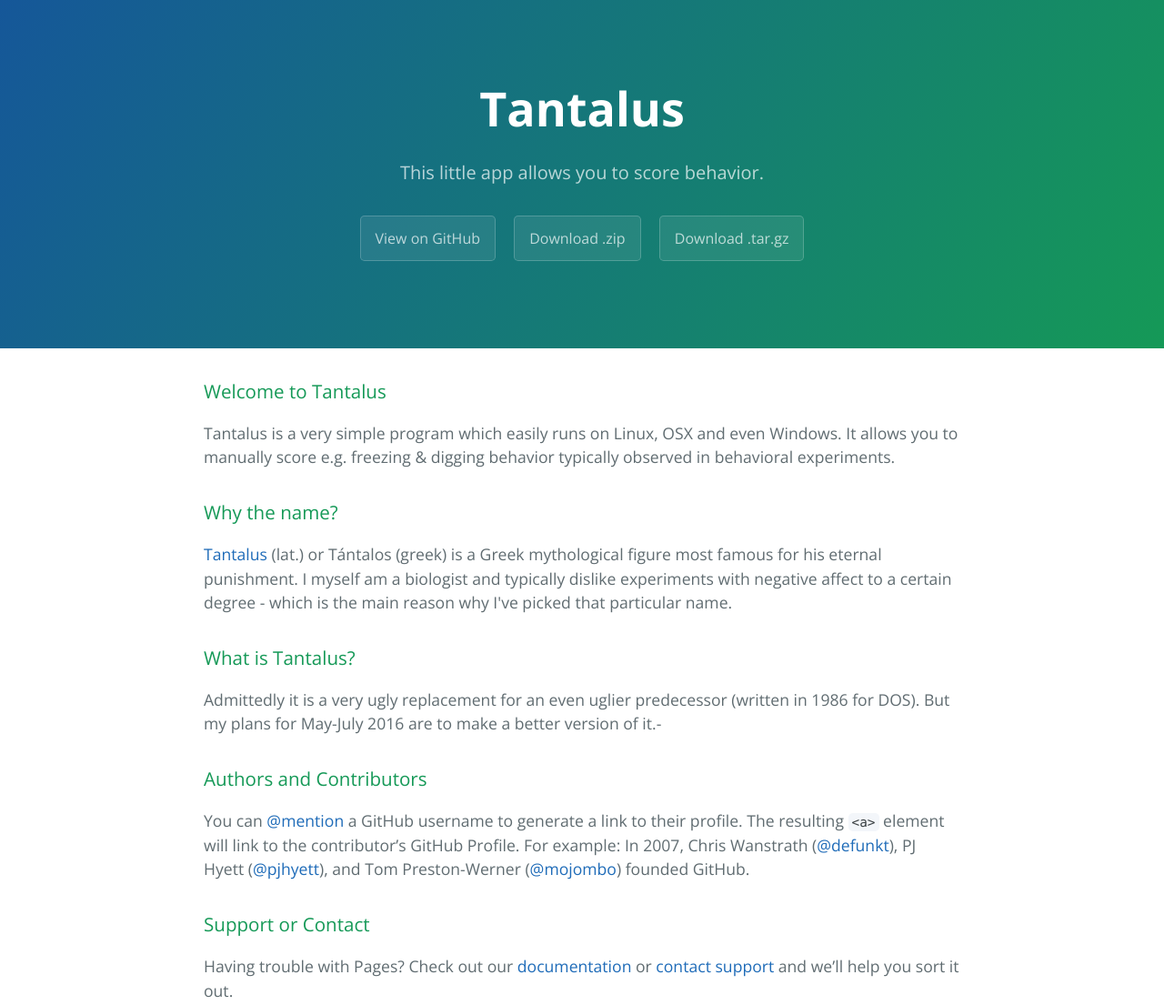
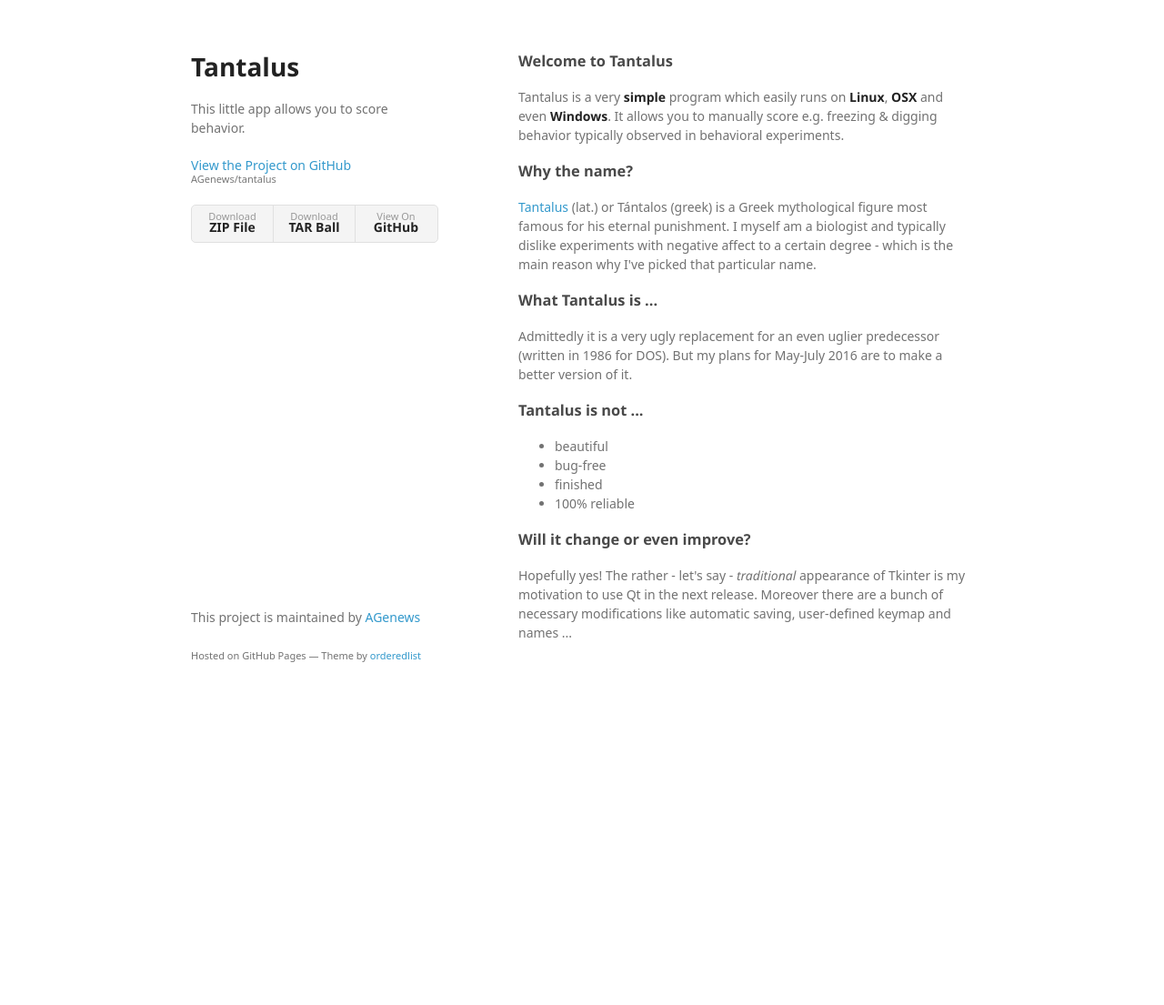
Before and after one commit to AGenews/tantalus, a plain HTML site: page index.html in a window 1280 px wide. Shown: the top 1105 px of the page at 91% size. After the commit the page ends 800 px from the top, so only its background shows below. Drawn offline with nearby package versions, Linux system fonts and the light colour scheme; a web font is replaced by a local one.

Commit message:
Create gh-pages branch via GitHub

```diff
--- a/index.html
+++ b/index.html
@@ -1,28 +1,37 @@
-<!DOCTYPE html>
-<html lang="en-us">
+<!doctype html>
+<html>
   <head>
-    <meta charset="UTF-8">
+    <meta charset="utf-8">
+    <meta http-equiv="X-UA-Compatible" content="chrome=1">
     <title>Tantalus by AGenews</title>
-    <meta name="viewport" content="width=device-width, initial-scale=1">
-    <link rel="stylesheet" type="text/css" href="stylesheets/normalize.css" media="screen">
-    <link href='https://fonts.googleapis.com/css?family=Open+Sans:400,700' rel='stylesheet' type='text/css'>
-    <link rel="stylesheet" type="text/css" href="stylesheets/stylesheet.css" media="screen">
-    <link rel="stylesheet" type="text/css" href="stylesheets/github-light.css" media="screen">
+
+    <link rel="stylesheet" href="stylesheets/styles.css">
+    <link rel="stylesheet" href="stylesheets/github-light.css">
+    <meta name="viewport" content="width=device-width">
+    <!--[if lt IE 9]>
+    <script src="//html5shiv.googlecode.com/svn/trunk/html5.js"></script>
+    <![endif]-->
   </head>
   <body>
-    <section class="page-header">
-      <h1 class="project-name">Tantalus</h1>
-      <h2 class="project-tagline">This little app allows you to score behavior. </h2>
-      <a href="https://github.com/AGenews/tantalus" class="btn">View on GitHub</a>
-      <a href="https://github.com/AGenews/tantalus/zipball/master" class="btn">Download .zip</a>
-      <a href="https://github.com/AGenews/tantalus/tarball/master" class="btn">Download .tar.gz</a>
-    </section>
+    <div class="wrapper">
+      <header>
+        <h1>Tantalus</h1>
+        <p>This little app allows you to score behavior. </p>
 
-    <section class="main-content">
-      <h3>
+        <p class="view"><a href="https://github.com/AGenews/tantalus">View the Project on GitHub <small>AGenews/tantalus</small></a></p>
+
+
+        <ul>
+          <li><a href="https://github.com/AGenews/tantalus/zipball/master">Download <strong>ZIP File</strong></a></li>
+          <li><a href="https://github.com/AGenews/tantalus/tarball/master">Download <strong>TAR Ball</strong></a></li>
+          <li><a href="https://github.com/AGenews/tantalus">View On <strong>GitHub</strong></a></li>
+        </ul>
+      </header>
+      <section>
+        <h3>
 <a id="welcome-to-tantalus" class="anchor" href="#welcome-to-tantalus" aria-hidden="true"><span class="octicon octicon-link"></span></a>Welcome to Tantalus</h3>
 
-<p>Tantalus is a very simple program which easily runs on Linux, OSX and even Windows. It allows you to manually score e.g. freezing &amp; digging behavior typically observed in behavioral experiments.</p>
+<p>Tantalus is a very <strong>simple</strong> program which easily runs on <strong>Linux</strong>, <strong>OSX</strong> and even <strong>Windows</strong>. It allows you to manually score e.g. freezing &amp; digging behavior typically observed in behavioral experiments.</p>
 
 <h3>
 <a id="why-the-name" class="anchor" href="#why-the-name" aria-hidden="true"><span class="octicon octicon-link"></span></a>Why the name?</h3>
@@ -30,28 +39,31 @@
 <p><a href="https://en.wikipedia.org/wiki/Tantalus">Tantalus</a> (lat.) or Tántalos (greek) is a Greek mythological figure most famous for his eternal punishment. I myself am a biologist and typically dislike experiments with negative affect to a certain degree - which is the main reason why I've picked that particular name.</p>
 
 <h3>
-<a id="what-is-tantalus" class="anchor" href="#what-is-tantalus" aria-hidden="true"><span class="octicon octicon-link"></span></a>What is Tantalus?</h3>
+<a id="what-tantalus-is-" class="anchor" href="#what-tantalus-is-" aria-hidden="true"><span class="octicon octicon-link"></span></a>What Tantalus is ...</h3>
 
-<p>Admittedly it is a very ugly replacement for an even uglier predecessor (written in 1986 for DOS). But my plans for May-July 2016 are to  make a better version of it.-</p>
+<p>Admittedly it is a very ugly replacement for an even uglier predecessor (written in 1986 for DOS). But my plans for May-July 2016 are to  make a better version of it.</p>
 
 <h3>
-<a id="authors-and-contributors" class="anchor" href="#authors-and-contributors" aria-hidden="true"><span class="octicon octicon-link"></span></a>Authors and Contributors</h3>
+<a id="tantalus-is-not-" class="anchor" href="#tantalus-is-not-" aria-hidden="true"><span class="octicon octicon-link"></span></a>Tantalus is not ...</h3>
 
-<p>You can <a href="https://github.com/blog/821" class="user-mention">@mention</a> a GitHub username to generate a link to their profile. The resulting <code>&lt;a&gt;</code> element will link to the contributor’s GitHub Profile. For example: In 2007, Chris Wanstrath (<a href="https://github.com/defunkt" class="user-mention">@defunkt</a>), PJ Hyett (<a href="https://github.com/pjhyett" class="user-mention">@pjhyett</a>), and Tom Preston-Werner (<a href="https://github.com/mojombo" class="user-mention">@mojombo</a>) founded GitHub.</p>
+<ul>
+<li>beautiful</li>
+<li>bug-free</li>
+<li>finished</li>
+<li>100% reliable</li>
+</ul>
 
 <h3>
-<a id="support-or-contact" class="anchor" href="#support-or-contact" aria-hidden="true"><span class="octicon octicon-link"></span></a>Support or Contact</h3>
+<a id="will-it-change-or-even-improve" class="anchor" href="#will-it-change-or-even-improve" aria-hidden="true"><span class="octicon octicon-link"></span></a>Will it change or even improve?</h3>
 
-<p>Having trouble with Pages? Check out our <a href="https://help.github.com/pages">documentation</a> or <a href="https://github.com/contact">contact support</a> and we’ll help you sort it out.</p>
-
-      <footer class="site-footer">
-        <span class="site-footer-owner"><a href="https://github.com/AGenews/tantalus">Tantalus</a> is maintained by <a href="https://github.com/AGenews">AGenews</a>.</span>
-
-        <span class="site-footer-credits">This page was generated by <a href="https://pages.github.com">GitHub Pages</a> using the <a href="https://github.com/jasonlong/cayman-theme">Cayman theme</a> by <a href="https://twitter.com/jasonlong">Jason Long</a>.</span>
+<p>Hopefully yes! The rather - let's say - <em>traditional</em> appearance of Tkinter is my motivation to use Qt in the next release. Moreover there are a bunch of necessary modifications like automatic saving, user-defined keymap and names ...</p>
+      </section>
+      <footer>
+        <p>This project is maintained by <a href="https://github.com/AGenews">AGenews</a></p>
+        <p><small>Hosted on GitHub Pages &mdash; Theme by <a href="https://github.com/orderedlist">orderedlist</a></small></p>
       </footer>
-
-    </section>
-
+    </div>
+    <script src="javascripts/scale.fix.js"></script>
 
   </body>
 </html>
--- a/params.json
+++ b/params.json
@@ -1 +1 @@
-{"name":"Tantalus","tagline":"This little app allows you to score behavior. ","body":"### Welcome to Tantalus\r\nTantalus is a very simple program which easily runs on Linux, OSX and even Windows. It allows you to manually score e.g. freezing & digging behavior typically observed in behavioral experiments.\r\n\r\n### Why the name?\r\n[Tantalus](https://en.wikipedia.org/wiki/Tantalus) (lat.) or Tántalos (greek) is a Greek mythological figure most famous for his eternal punishment. I myself am a biologist and typically dislike experiments with negative affect to a certain degree - which is the main reason why I've picked that particular name.\r\n\r\n### What is Tantalus?\r\nAdmittedly it is a very ugly replacement for an even uglier predecessor (written in 1986 for DOS). But my plans for May-July 2016 are to  make a better version of it.-\r\n\r\n### Authors and Contributors\r\nYou can @mention a GitHub username to generate a link to their profile. The resulting `<a>` element will link to the contributor’s GitHub Profile. For example: In 2007, Chris Wanstrath (@defunkt), PJ Hyett (@pjhyett), and Tom Preston-Werner (@mojombo) founded GitHub.\r\n\r\n### Support or Contact\r\nHaving trouble with Pages? Check out our [documentation](https://help.github.com/pages) or [contact support](https://github.com/contact) and we’ll help you sort it out.\r\n","google":"","note":"Don't delete this file! It's used internally to help with page regeneration."}
+{"name":"Tantalus","tagline":"This little app allows you to score behavior. ","body":"### Welcome to Tantalus\r\nTantalus is a very **simple** program which easily runs on **Linux**, **OSX** and even **Windows**. It allows you to manually score e.g. freezing & digging behavior typically observed in behavioral experiments.\r\n\r\n### Why the name?\r\n[Tantalus](https://en.wikipedia.org/wiki/Tantalus) (lat.) or Tántalos (greek) is a Greek mythological figure most famous for his eternal punishment. I myself am a biologist and typically dislike experiments with negative affect to a certain degree - which is the main reason why I've picked that particular name.\r\n\r\n### What Tantalus is ...\r\nAdmittedly it is a very ugly replacement for an even uglier predecessor (written in 1986 for DOS). But my plans for May-July 2016 are to  make a better version of it.\r\n\r\n### Tantalus is not ...\r\n* beautiful\r\n* bug-free\r\n* finished\r\n* 100% reliable\r\n\r\n### Will it change or even improve?\r\nHopefully yes! The rather - let's say - *traditional* appearance of Tkinter is my motivation to use Qt in the next release. Moreover there are a bunch of necessary modifications like automatic saving, user-defined keymap and names ...\r\n\r\n\r\n","google":"","note":"Don't delete this file! It's used internally to help with page regeneration."}
--- /dev/null
+++ b/stylesheets/styles.css
@@ -0,0 +1,324 @@
+@font-face {
+  font-family: 'Noto Sans';
+  font-weight: 400;
+  font-style: normal;
+  src: url('../fonts/Noto-Sans-regular/Noto-Sans-regular.eot');
+  src: url('../fonts/Noto-Sans-regular/Noto-Sans-regular.eot?#iefix') format('embedded-opentype'),
+       local('Noto Sans'),
+       local('Noto-Sans-regular'),
+       url('../fonts/Noto-Sans-regular/Noto-Sans-regular.woff2') format('woff2'),
+       url('../fonts/Noto-Sans-regular/Noto-Sans-regular.woff') format('woff'),
+       url('../fonts/Noto-Sans-regular/Noto-Sans-regular.ttf') format('truetype'),
+       url('../fonts/Noto-Sans-regular/Noto-Sans-regular.svg#NotoSans') format('svg');
+}
+
+@font-face {
+  font-family: 'Noto Sans';
+  font-weight: 700;
+  font-style: normal;
+  src: url('../fonts/Noto-Sans-700/Noto-Sans-700.eot');
+  src: url('../fonts/Noto-Sans-700/Noto-Sans-700.eot?#iefix') format('embedded-opentype'),
+       local('Noto Sans Bold'),
+       local('Noto-Sans-700'),
+       url('../fonts/Noto-Sans-700/Noto-Sans-700.woff2') format('woff2'),
+       url('../fonts/Noto-Sans-700/Noto-Sans-700.woff') format('woff'),
+       url('../fonts/Noto-Sans-700/Noto-Sans-700.ttf') format('truetype'),
+       url('../fonts/Noto-Sans-700/Noto-Sans-700.svg#NotoSans') format('svg');
+}
+
+@font-face {
+  font-family: 'Noto Sans';
+  font-weight: 400;
+  font-style: italic;
+  src: url('../fonts/Noto-Sans-italic/Noto-Sans-italic.eot');
+  src: url('../fonts/Noto-Sans-italic/Noto-Sans-italic.eot?#iefix') format('embedded-opentype'),
+       local('Noto Sans Italic'),
+       local('Noto-Sans-italic'),
+       url('../fonts/Noto-Sans-italic/Noto-Sans-italic.woff2') format('woff2'),
+       url('../fonts/Noto-Sans-italic/Noto-Sans-italic.woff') format('woff'),
+       url('../fonts/Noto-Sans-italic/Noto-Sans-italic.ttf') format('truetype'),
+       url('../fonts/Noto-Sans-italic/Noto-Sans-italic.svg#NotoSans') format('svg');
+}
+
+@font-face {
+  font-family: 'Noto Sans';
+  font-weight: 700;
+  font-style: italic;
+  src: url('../fonts/Noto-Sans-700italic/Noto-Sans-700italic.eot');
+  src: url('../fonts/Noto-Sans-700italic/Noto-Sans-700italic.eot?#iefix') format('embedded-opentype'),
+       local('Noto Sans Bold Italic'),
+       local('Noto-Sans-700italic'),
+       url('../fonts/Noto-Sans-700italic/Noto-Sans-700italic.woff2') format('woff2'),
+       url('../fonts/Noto-Sans-700italic/Noto-Sans-700italic.woff') format('woff'),
+       url('../fonts/Noto-Sans-700italic/Noto-Sans-700italic.ttf') format('truetype'),
+       url('../fonts/Noto-Sans-700italic/Noto-Sans-700italic.svg#NotoSans') format('svg');
+}
+
+body {
+  background-color: #fff;
+  padding:50px;
+  font: 14px/1.5 "Noto Sans", "Helvetica Neue", Helvetica, Arial, sans-serif;
+  color:#727272;
+  font-weight:400;
+}
+
+h1, h2, h3, h4, h5, h6 {
+  color:#222;
+  margin:0 0 20px;
+}
+
+p, ul, ol, table, pre, dl {
+  margin:0 0 20px;
+}
+
+h1, h2, h3 {
+  line-height:1.1;
+}
+
+h1 {
+  font-size:28px;
+}
+
+h2 {
+  color:#393939;
+}
+
+h3, h4, h5, h6 {
+  color:#494949;
+}
+
+a {
+  color:#39c;
+  text-decoration:none;
+}
+
+a:hover {
+  color:#069;
+}
+
+a small {
+  font-size:11px;
+  color:#777;
+  margin-top:-0.3em;
+  display:block;
+}
+
+a:hover small {
+  color:#777;
+}
+
+.wrapper {
+  width:860px;
+  margin:0 auto;
+}
+
+blockquote {
+  border-left:1px solid #e5e5e5;
+  margin:0;
+  padding:0 0 0 20px;
+  font-style:italic;
+}
+
+code, pre {
+  font-family:Monaco, Bitstream Vera Sans Mono, Lucida Console, Terminal, Consolas, Liberation Mono, DejaVu Sans Mono, Courier New, monospace;
+  color:#333;
+  font-size:12px;
+}
+
+pre {
+  padding:8px 15px;
+  background: #f8f8f8;
+  border-radius:5px;
+  border:1px solid #e5e5e5;
+  overflow-x: auto;
+}
+
+table {
+  width:100%;
+  border-collapse:collapse;
+}
+
+th, td {
+  text-align:left;
+  padding:5px 10px;
+  border-bottom:1px solid #e5e5e5;
+}
+
+dt {
+  color:#444;
+  font-weight:700;
+}
+
+th {
+  color:#444;
+}
+
+img {
+  max-width:100%;
+}
+
+header {
+  width:270px;
+  float:left;
+  position:fixed;
+  -webkit-font-smoothing:subpixel-antialiased;
+}
+
+header ul {
+  list-style:none;
+  height:40px;
+  padding:0;
+  background: #f4f4f4;
+  border-radius:5px;
+  border:1px solid #e0e0e0;
+  width:270px;
+}
+
+header li {
+  width:89px;
+  float:left;
+  border-right:1px solid #e0e0e0;
+  height:40px;
+}
+
+header li:first-child a {
+  border-radius:5px 0 0 5px;
+}
+
+header li:last-child a {
+  border-radius:0 5px 5px 0;
+}
+
+header ul a {
+  line-height:1;
+  font-size:11px;
+  color:#999;
+  display:block;
+  text-align:center;
+  padding-top:6px;
+  height:34px;
+}
+
+header ul a:hover {
+  color:#999;
+}
+
+header ul a:active {
+  background-color:#f0f0f0;
+}
+
+strong {
+  color:#222;
+  font-weight:700;
+}
+
+header ul li + li + li {
+  border-right:none;
+  width:89px;
+}
+
+header ul a strong {
+  font-size:14px;
+  display:block;
+  color:#222;
+}
+
+section {
+  width:500px;
+  float:right;
+  padding-bottom:50px;
+}
+
+small {
+  font-size:11px;
+}
+
+hr {
+  border:0;
+  background:#e5e5e5;
+  height:1px;
+  margin:0 0 20px;
+}
+
+footer {
+  width:270px;
+  float:left;
+  position:fixed;
+  bottom:50px;
+  -webkit-font-smoothing:subpixel-antialiased;
+}
+
+@media print, screen and (max-width: 960px) {
+
+  div.wrapper {
+    width:auto;
+    margin:0;
+  }
+
+  header, section, footer {
+    float:none;
+    position:static;
+    width:auto;
+  }
+
+  header {
+    padding-right:320px;
+  }
+
+  section {
+    border:1px solid #e5e5e5;
+    border-width:1px 0;
+    padding:20px 0;
+    margin:0 0 20px;
+  }
+
+  header a small {
+    display:inline;
+  }
+
+  header ul {
+    position:absolute;
+    right:50px;
+    top:52px;
+  }
+}
+
+@media print, screen and (max-width: 720px) {
+  body {
+    word-wrap:break-word;
+  }
+
+  header {
+    padding:0;
+  }
+
+  header ul, header p.view {
+    position:static;
+  }
+
+  pre, code {
+    word-wrap:normal;
+  }
+}
+
+@media print, screen and (max-width: 480px) {
+  body {
+    padding:15px;
+  }
+
+  header ul {
+    width:99%;
+  }
+
+  header li, header ul li + li + li {
+    width:33%;
+  }
+}
+
+@media print {
+  body {
+    padding:0.4in;
+    font-size:12pt;
+    color:#444;
+  }
+}
```
Also changed, not shown: javascripts/scale.fix.js (added, +17 -0 lines).
